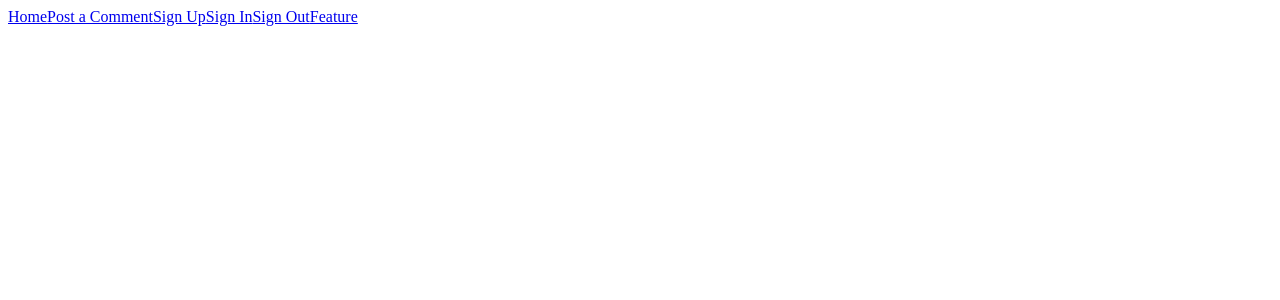
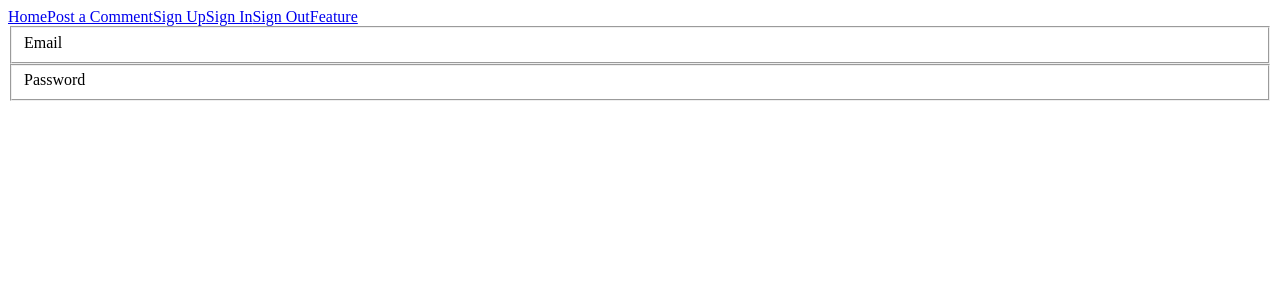
Before and after one commit to RommelTJ/react-testing, a React (Create React App) app: page /signup in a window 1280 px wide. Shown: the top 300 px of the page. Built offline with nearby package versions, Linux system fonts and the light colour scheme.

Commit message:
feat(index): Adding a route to sign up

```diff
--- a/src/index.js
+++ b/src/index.js
@@ -4,12 +4,14 @@ import { BrowserRouter, Route } from "react-router-dom";
 import Root from './Root';
 import App from './components/App';
 import Welcome from './components/Welcome';
+import SignUp from "./components/auth/SignUp";
 
 ReactDOM.render(
   <Root>
     <BrowserRouter>
       <App>
         <Route path="/" exact component={Welcome} />
+        <Route path="/signup" exact component={SignUp} />
       </App>
     </BrowserRouter>
   </Root>,
```
